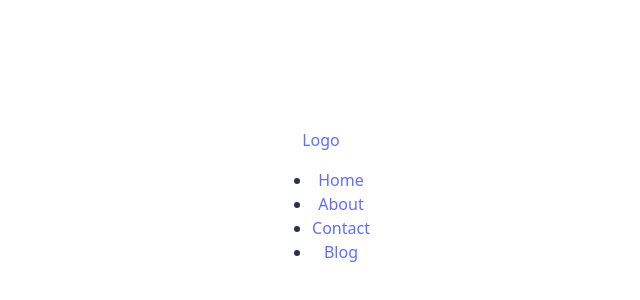
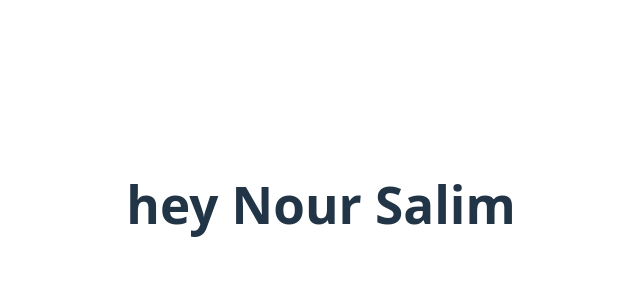
Before and after one commit to Nourvic/Web-Applications, a React (Vite) app in the folder React-with-ts/react-project/: page / in a window 1280 px wide. Shown: the part 196-496 px from the top of the page, without its empty margins (319-959 px from the left). Built offline with nearby package versions, Linux system fonts and the light colour scheme.

Commit message:
task 1 is fixed

```diff
--- a/React-with-ts/react-project/src/App.tsx
+++ b/React-with-ts/react-project/src/App.tsx
@@ -14,12 +14,17 @@ import "./App.css";
 //import MyInput from "./myComponent/task3/MyInput";
 //import Arr from "./myComponent/task4/Arr";
 //import Navbar from "./myComponent/task5/Navbar";
-import Header2 from "./myComponent/task5/Header2";
+//import Header2 from "./myComponent/task5/Header2";
+import SayHello from "./myComponent/task1/SayHello";
 function App() {
+  const objData = {
+    fName: "Nour",
+    lName: "Salim",
+  };
   return (
     <>
       <div>
-        <Header2 />
+        <SayHello firstName={objData.fName} lastName={objData.lName} />
       </div>
     </>
   );
--- /dev/null
+++ b/React-with-ts/react-project/src/myComponent/task1/SayHello.tsx
@@ -0,0 +1,28 @@
+interface Props {
+  name: string;
+  age: number;
+  loggidIn?: boolean;
+}
+
+type PropsObj = {
+  objData: {
+    fName: string;
+    lName: string;
+  };
+};
+
+type PropsNames = {
+  firstName: string;
+  lastName: string;
+};
+//                              props => {name ,age ,LoggedIn}
+export default function SayHello(props: PropsNames) {
+  return (
+    <div>
+      <h1>
+        {" "}
+        hey {props.firstName} {props.lastName}
+      </h1>
+    </div>
+  );
+}
```
